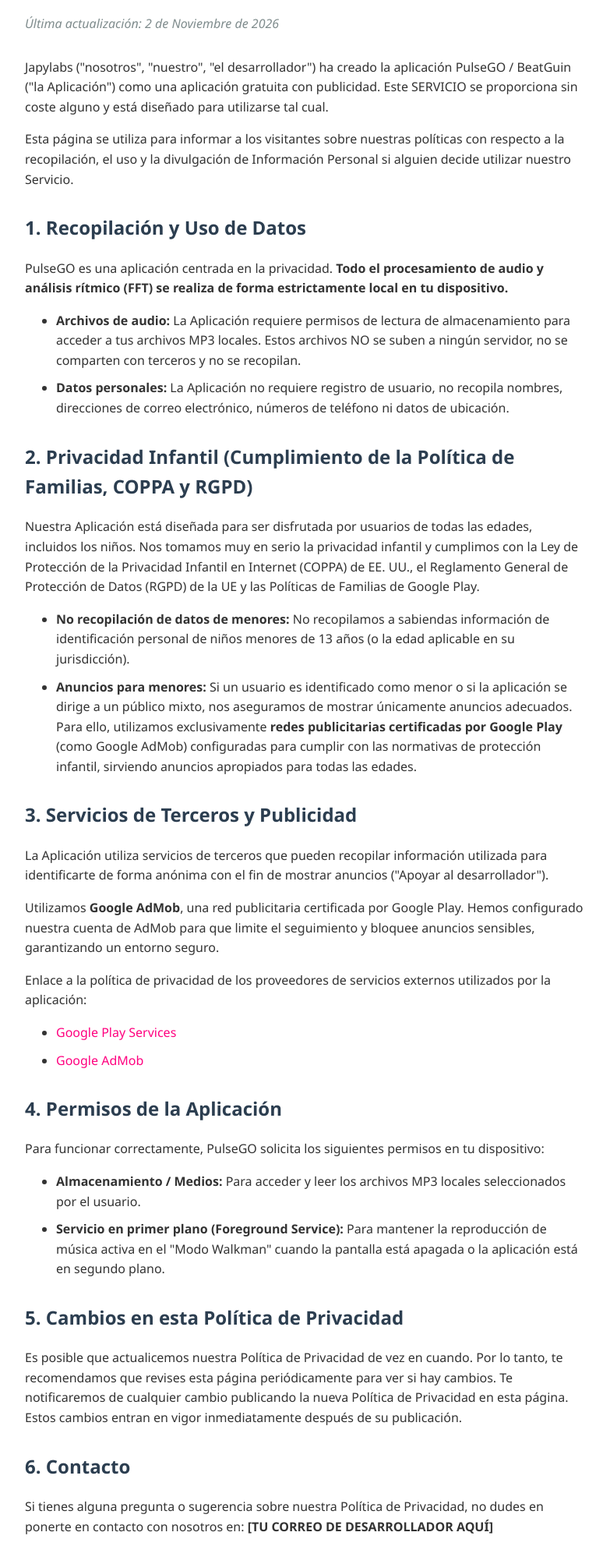
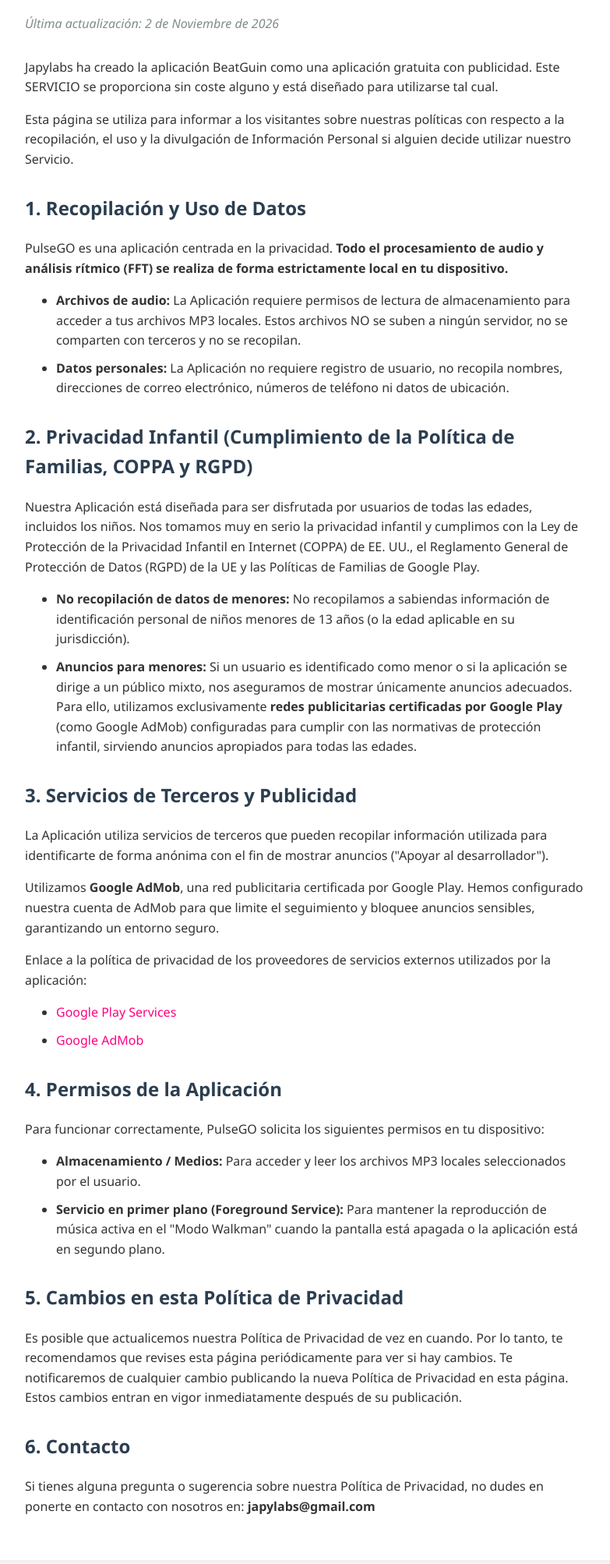
Before and after one commit to mastre002/Politica-de-privacidad-Beatguin, a plain HTML site: page index.html in a window 1280 px wide. Shown: the part 148-2154 px from the top of the page at 78% size, without its empty margins (248-1031 px from the left). Drawn offline with Linux system fonts and the light colour scheme.

Commit message:
Update privacy policy contact information and text

```diff
--- a/index.html
+++ b/index.html
@@ -57,7 +57,7 @@
         <h1>Política de Privacidad de PulseGO (BeatGuin)</h1>
         <p class="date">Última actualización: 2 de Noviembre de 2026</p>
 
-        <p>Japylabs ("nosotros", "nuestro", "el desarrollador") ha creado la aplicación PulseGO / BeatGuin ("la Aplicación") como una aplicación gratuita con publicidad. Este SERVICIO se proporciona sin coste alguno y está diseñado para utilizarse tal cual.</p>
+        <p>Japylabs ha creado la aplicación BeatGuin como una aplicación gratuita con publicidad. Este SERVICIO se proporciona sin coste alguno y está diseñado para utilizarse tal cual.</p>
 
         <p>Esta página se utiliza para informar a los visitantes sobre nuestras políticas con respecto a la recopilación, el uso y la divulgación de Información Personal si alguien decide utilizar nuestro Servicio.</p>
 
@@ -95,7 +95,7 @@
         <p>Es posible que actualicemos nuestra Política de Privacidad de vez en cuando. Por lo tanto, te recomendamos que revises esta página periódicamente para ver si hay cambios. Te notificaremos de cualquier cambio publicando la nueva Política de Privacidad en esta página. Estos cambios entran en vigor inmediatamente después de su publicación.</p>
 
         <h2>6. Contacto</h2>
-        <p>Si tienes alguna pregunta o sugerencia sobre nuestra Política de Privacidad, no dudes en ponerte en contacto con nosotros en: <strong>[TU CORREO DE DESARROLLADOR AQUÍ]</strong></p>
+        <p>Si tienes alguna pregunta o sugerencia sobre nuestra Política de Privacidad, no dudes en ponerte en contacto con nosotros en: <strong>japylabs@gmail.com</strong></p>
     </div>
 </body>
 </html>
```
